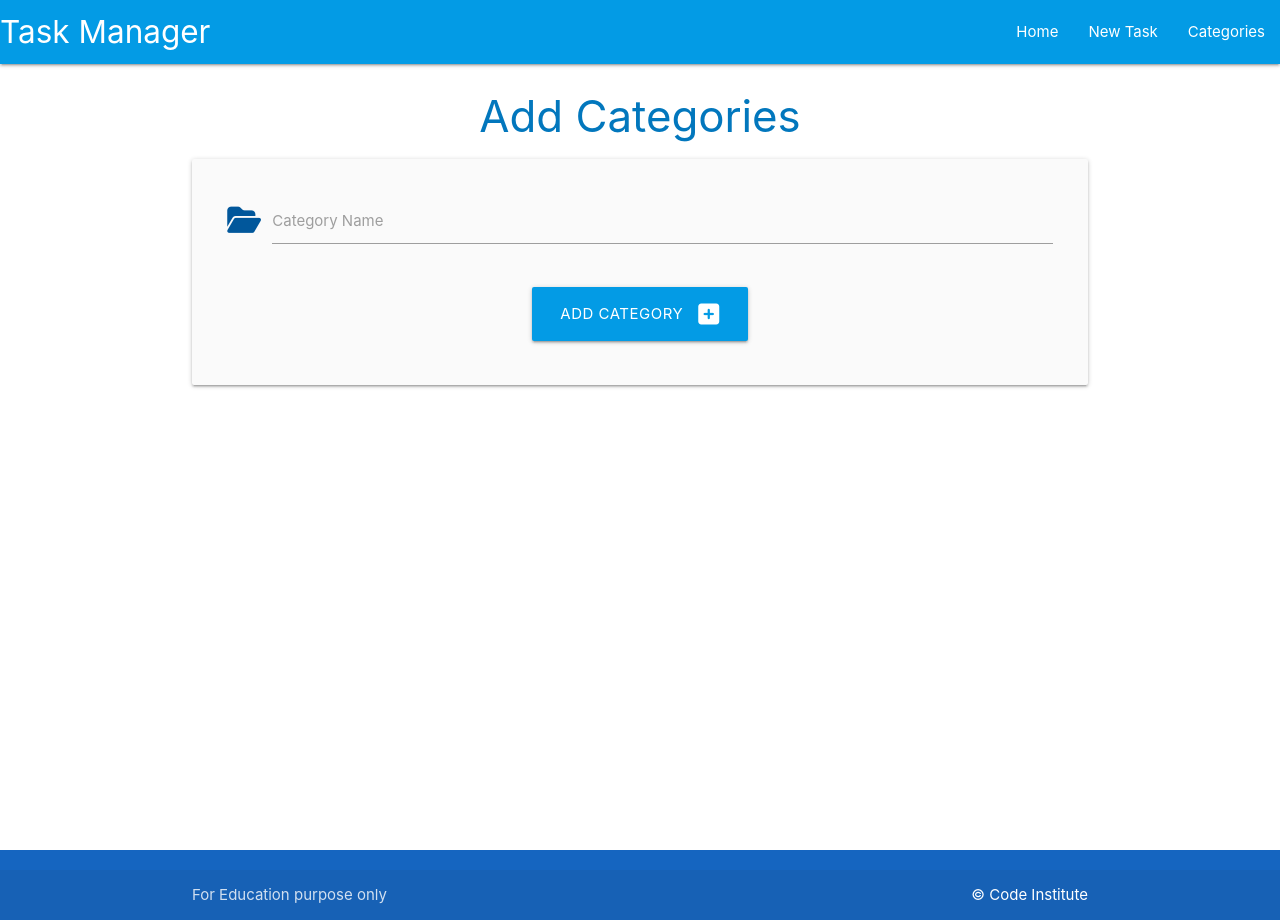
After one commit to bijokmathew/TaskManager-App, a Flask app: page /add_category in a window 1280 px wide. The commit adds this page. Run offline with Flask 2, Linux system fonts and the light colour scheme.

Commit message:
Added Catogery add and from CRUD  implement C

```diff
--- a/taskmanager/__init__.py
+++ b/taskmanager/__init__.py
@@ -6,7 +6,7 @@ if os.path.exists("env.py"):
 
 app = Flask(__name__)
 app.config["SECRET_KEY"] = os.environ.get("SECRET_KEY")
-app.config["SQLALCHEMY_DB_PATH"] = os.environ.get("DB_PATH")
+app.config["SQLALCHEMY_DATABASE_URI"] = os.environ.get("DB_PATH")
 db = SQLAlchemy(app)
 
 from taskmanager import routes # noqa
--- a/taskmanager/routes.py
+++ b/taskmanager/routes.py
@@ -1,7 +1,24 @@
 import os
-from flask import render_template
+from flask import render_template, request, redirect, url_for
 from taskmanager import app, db
+from taskmanager.models import Category, Task
+
 
 @app.route("/")
 def home():
-    return render_template("base.html")
+    return render_template("task.html")
+
+
+@app.route("/categories")
+def categories():
+    return render_template("category.html")
+
+
+@app.route("/add_category", methods=["GET", "POST"])
+def add_category():
+    if request.method == "POST":
+        category = Category(category_name=request.form.get("category_name"))
+        db.session.add(category)
+        db.session.commit()
+        return redirect(url_for('categories'))
+    return render_template("category_add.html")
--- /dev/null
+++ b/taskmanager/static/css/style.css
@@ -0,0 +1,9 @@
+body {
+    display: flex;
+    min-height: 100vh;
+    flex-direction: column;
+  }
+
+  main {
+    flex: 1 0 auto;
+  }
--- /dev/null
+++ b/taskmanager/static/js/script.js
@@ -0,0 +1,4 @@
+document.addEventListener('DOMContentLoaded', function() {
+    var sidenav = document.querySelectorAll('.sidenav');
+    M.Sidenav.init(sidenav);
+  });
--- a/taskmanager/templates/base.html
+++ b/taskmanager/templates/base.html
@@ -1,12 +1,56 @@
 <!DOCTYPE html>
 <html lang="en">
+
 <head>
     <meta charset="UTF-8">
     <meta http-equiv="X-UA-Compatible" content="IE=edge">
     <meta name="viewport" content="width=device-width, initial-scale=1.0">
+    <link rel="stylesheet" href=https://cdnjs.cloudflare.com/ajax/libs/font-awesome/6.2.1/css/all.min.css>
+    <link rel="stylesheet" href="https://cdnjs.cloudflare.com/ajax/libs/materialize/1.0.0/css/materialize.min.css"
+        type="text/css">
+    <link rel="stylesheet" href="{{url_for('static', filename='css/style.css')}}" type="text/css">
     <title>Task Manager</title>
 </head>
+
 <body>
-    Hello Bijo
+    <header>
+        <nav class="light-blue darken-1">
+            <div class="nav-wrapper">
+                <a href="{{url_for('home')}}" class="brand-logo">Task Manager</a>
+                <a href="#" data-target="mobile-demo" class="sidenav-trigger"><i class="fas fa-bars">menu</i></a>
+                <ul class="right hide-on-med-and-down">
+                    <li><a href="{{url_for('home')}}">Home</a></li>
+                    <li><a href="{{url_for('home')}}">New Task</a></li>
+                    <li><a href="{{url_for('categories')}}">Categories</a></li>
+
+                </ul>
+            </div>
+        </nav>
+
+        <ul class="sidenav" id="mobile-demo">
+            <li><a href="{{url_for('home')}}">Home</a></li>
+            <li><a href="{{url_for('home')}}">New Task</a></li>
+            <li><a href="{{url_for('categories')}}">Categories</a></li>
+        </ul>
+
+    </header>
+    <main class="container">
+        {% block data %}
+        {% endblock %}
+    </main>
+
+    <footer class="page-footer blue darken-3">
+
+        <div class="footer-copyright">
+            <div class="container">
+                For Education purpose only
+                <a class="white-text right" href="http://codeinstitute.net" target="_blank">&copy; Code Institute</a>
+            </div>
+        </div>
+    </footer>
+
+    <script src="https://cdnjs.cloudflare.com/ajax/libs/materialize/1.0.0/js/materialize.min.js"></script>
+    <script src="{{url_for('static', filename='js/script.js')}}"></script>
 </body>
+
 </html>
--- /dev/null
+++ b/taskmanager/templates/category_add.html
@@ -0,0 +1,24 @@
+{% extends "base.html" %}
+{% block data %}
+<h3 class="light-blue-text text-darken-3 center-align"> Add Categories</h3>
+
+<div class="row card-panel grey lighten-5">
+    <form class="col s12" method="POST" action="{{url_for('add_category')}}">
+        <div class="row">
+            <div class="input-field col s12">
+                <i class="fas fa-folder-open prefix light-blue-text text-darken-4"></i>
+                <input  id="category_name" name="category_name" type="text" minlength="3" maxlength="25" class="validate" required>
+                <label for="category_name">Category Name</label>
+            </div>
+        </div>
+        <div class="row">
+            <div class="col s12 center-align">
+                <button type="submit" class="btn-large light-blue darken-1">
+                    Add Category <i class="fas fa-plus-square right"></i>
+                </button>
+            </div>
+        </div>
+    </form>
+</div>
+
+{% endblock %}
--- /dev/null
+++ b/taskmanager/templates/task.html
@@ -0,0 +1,4 @@
+{% extends "base.html" %}
+{% block data %}
+<h3 class="light-blue-text text-darken-3 center-align"> Tasks</h3>
+{% endblock %}
```
Also changed, not shown: taskmanager/models.py (added, +22 -0 lines), taskmanager/templates/category.html (added, +12 -0 lines).
